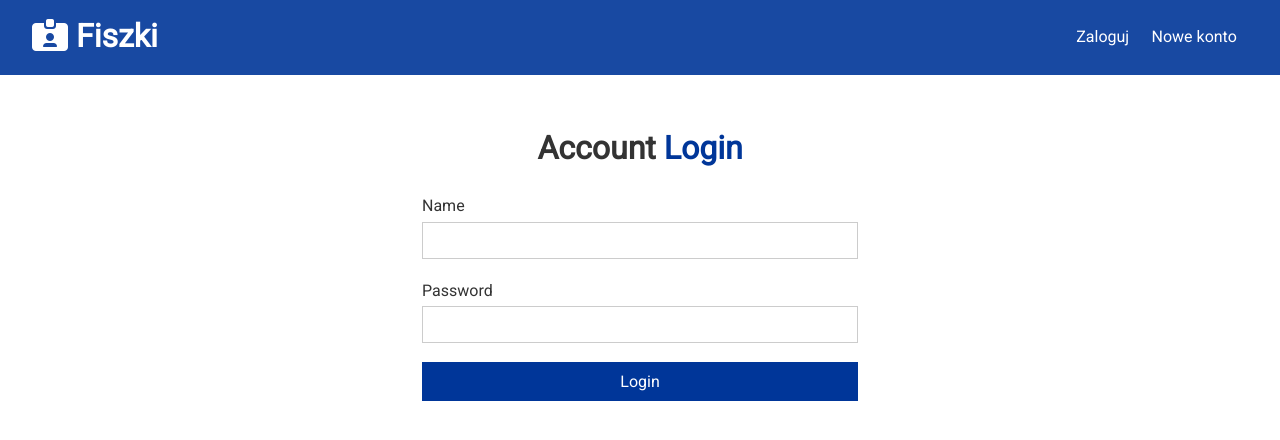
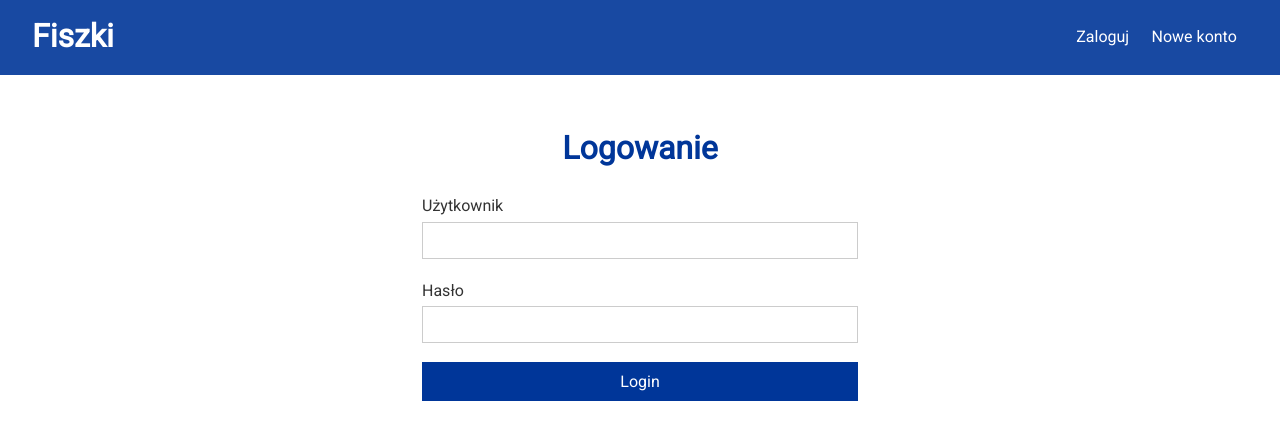
Before and after one commit to ChuncI-Iunmaru/fiszki-front, a React (Create React App) app: page /login in a window 1280 px wide. Shown: the top 440 px of the page. Built offline with nearby package versions, Linux system fonts and the light colour scheme.

Commit message:
Fix english on login, register page

```diff
--- a/src/components/auth/Login.js
+++ b/src/components/auth/Login.js
@@ -49,15 +49,15 @@ const Login = (props) => {
     return (
         <div className="form-container">
             <h1>
-                Account <span className="text-primary">Login</span>
+                <span className="text-primary">Logowanie</span>
             </h1>
             <form onSubmit={onSubmit}>
                 <div className="form-group">
-                    <label htmlFor="name">Name</label>
+                    <label htmlFor="name">Użytkownik</label>
                     <input type="text" name="name" value={name} onChange={onChange}/>
                 </div>
                 <div className="form-group">
-                    <label htmlFor="password">Password</label>
+                    <label htmlFor="password">Hasło</label>
                     <input type="password" name="password" value={password} onChange={onChange}/>
                 </div>
                 <input type="submit" value="Login" className="btn btn-primary btn-block"/>
--- a/src/components/auth/Register.js
+++ b/src/components/auth/Register.js
@@ -56,11 +56,11 @@ const Register = (props) => {
     return (
         <div className="form-container">
             <h1>
-                Account <span className="text-primary">Register</span>
+                <span className="text-primary">Nowe konto</span>
             </h1>
             <form onSubmit={onSubmit}>
                 <div className="form-group">
-                    <label htmlFor="name">Name</label>
+                    <label htmlFor="name">Nazwa użytkownika</label>
                     <input type="text" name="name" value={name} onChange={onChange}/>
                 </div>
                 <div className="form-group">
@@ -68,11 +68,11 @@ const Register = (props) => {
                     <input type="email" name="email" value={email} onChange={onChange}/>
                 </div>
                 <div className="form-group">
-                    <label htmlFor="password">Password</label>
+                    <label htmlFor="password">Hasło</label>
                     <input type="password" name="password" value={password} onChange={onChange}/>
                 </div>
                 <div className="form-group">
-                    <label htmlFor="password2">Password</label>
+                    <label htmlFor="password2">Powtórz hasło</label>
                     <input type="password" name="password2" value={password2} onChange={onChange}/>
                 </div>
                 <div className="form-group">
@@ -80,7 +80,7 @@ const Register = (props) => {
                     <input type="radio" name="role" value="student" checked={role === 'student'} onChange={onChange}/> Uczeń{' '}
                     <input type="radio" name="role" value="teacher" checked={role === 'teacher'} onChange={onChange}/> Nauczyciel{' '}
                 </div>
-                <input type="submit" value="Register" className="btn btn-primary btn-block"/>
+                <input type="submit" value="Zarejestruj" className="btn btn-primary btn-block"/>
             </form>
         </div>
     );
--- a/src/components/layout/Navbar.js
+++ b/src/components/layout/Navbar.js
@@ -45,7 +45,7 @@ const Navbar = ({ title, icon }) => {
     return (
         <div className="navbar bg-primary">
             <h1>
-                <i className={icon}/> {title}
+                {title}
             </h1>
             <ul>
                 {isAuthenticated ? authLinks : guestLinks}
--- a/src/utils/getLinkType.js
+++ b/src/utils/getLinkType.js
@@ -7,7 +7,7 @@ const getLinkType = (link) => {
         '(\\#[-a-z\\d_]*)?$','i'); // fragment locator
     if (pattern.test(link)) {
         const imagePattern = new RegExp('\\.(jpg|png|gif)$');
-        const audioPattern = new RegExp('\\.(wav|mp3)$');
+        const audioPattern = new RegExp('\\.(wav|mp3|ogg)$');
         if (imagePattern.test(link)) return { type: 'image', extension: imagePattern.exec(link)[1]};
         else if (audioPattern.test(link)) return { type: 'audio', extension: audioPattern.exec(link)[1]};
         else return { type: 'unsupported', extension: 'link'};
```
